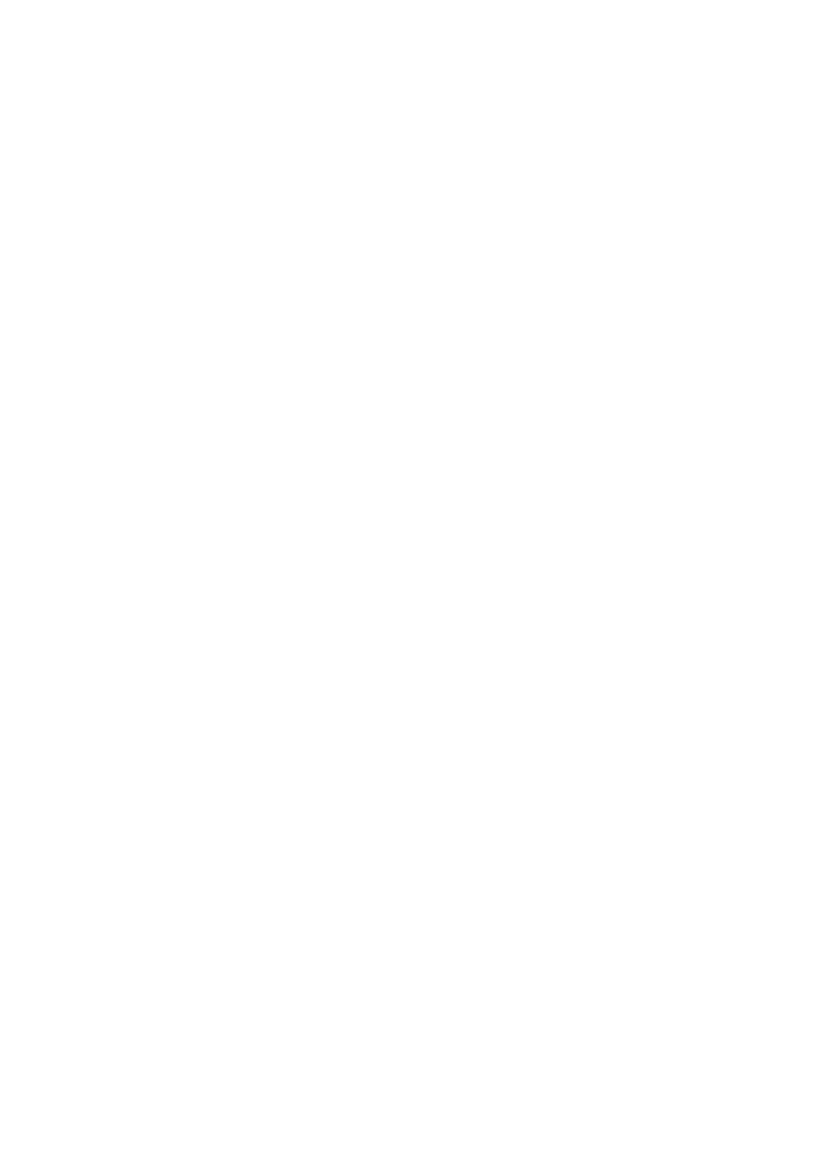
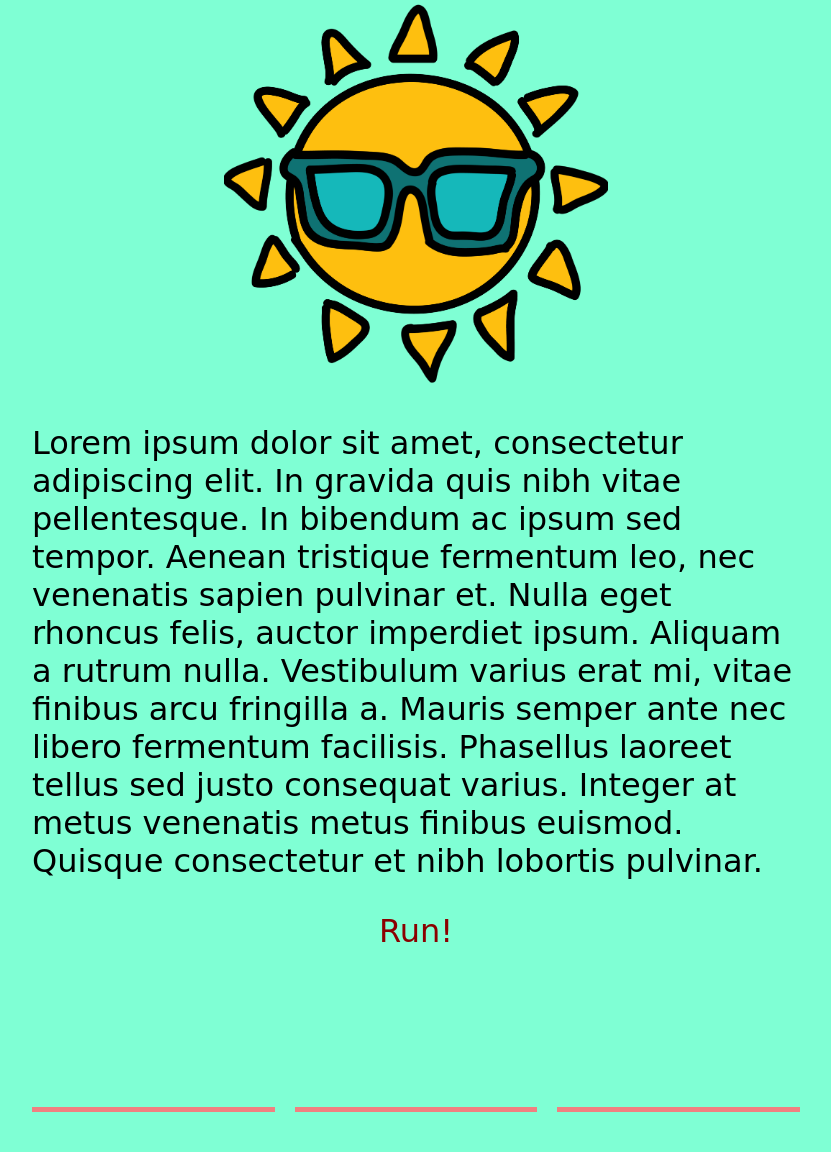
Before and after one commit to ajwarnick/ART330_example_site, a plain HTML site: page index.html in a window 1280 px wide. Shown: the whole page, without its empty margins (224-1055 px from the left). Before the commit the page ends 800 px from the top, so only its background shows below. Drawn offline with Linux system fonts and the light colour scheme; a web font is replaced by a local one.

Commit message:
Mid set up

```diff
--- a/index.html
+++ b/index.html
@@ -6,8 +6,53 @@
         <meta http-equiv="X-UA-Compatible" content="ie=edge">
         <title>ART 330 - Example Site - By Anthony Warnick</title>
 
+        <!-- STEP 2 ADD THE LINK TO THE FONT YOU WANT TO USE FROM GOOGLE FONTS  -->
+        <link href="https://fonts.googleapis.com/css?family=Modak&display=swap" rel="stylesheet">
+
+        <!-- STEP 1 ADD YOUR STYLESHEET -->
+        <link rel="stylesheet" href="/style.css">
 
     </head>
     <body>
+
+        <!-- STEP 3 ADD YOUR SKELETON -->
+        <!-- note: an 'id' can only be used once on a page (it is unique) -->
+        <div id="main">
+
+            <!-- STEP 4 ADD YOUR MAIN ILLUSTRATION -->
+            <div class="hero">
+                    <img src="/img/Weather-09.png" alt="happy sun">
+            </div>
+
+            <!-- SETP 5 ADD YOUR STORY -->
+            <div class="story">
+                <!-- note: put each paragraph in a 'p' tag -->
+                <p>
+                    Lorem ipsum dolor sit amet, consectetur adipiscing elit. In gravida quis nibh vitae pellentesque. In bibendum ac ipsum sed tempor. Aenean tristique fermentum leo, nec venenatis sapien pulvinar et. Nulla eget rhoncus felis, auctor imperdiet ipsum. Aliquam a rutrum nulla. Vestibulum varius erat mi, vitae finibus arcu fringilla a. Mauris semper ante nec libero fermentum facilisis. Phasellus laoreet tellus sed justo consequat varius. Integer at metus venenatis metus finibus euismod. Quisque consectetur et nibh lobortis pulvinar.
+                </p>
+            </div>
+            <div class="choices">
+
+                <!-- STEP 6 ADD YOUR CHOICES -->
+                <!-- note: a 'class' can be used mulitple times -->
+                <div class="choice">
+
+                    <!-- NOTE: THESE CAN BE IMAGES OR TEXT BUT MUST BE IN 'A' TAGS -->
+                    <!-- the 'href' is the location the viewer will be taken to when they click on the image or text -->
+                    <a href="">
+
+                    </a>
+                </div>
+                <div class="choice">
+                    <a href="http://">
+                        Run!
+                    </a>
+                </div>
+                <div class="choice">
+
+                </div>
+            </div>
+        </div>
+
     </body>
 </html>
--- a/style.css
+++ b/style.css
@@ -0,0 +1,115 @@
+/**
+ * STYLES
+ *
+ * This is where we change the way our file looks
+ *
+ * ========================================================================= */
+
+
+
+/**
+ * TAG STYLES
+ *
+ * This section is for the styles for our tags like body, a, and p
+ * Remember when we make a rule for our tags the selector is
+ *
+ * ------------------------------------------------------------------------- */
+
+body{
+    /* THIS REMOVES THE AKWARD 5PX BORDER IN ALL BROWSERS */
+    margin:0;
+    padding:0;
+
+    /* HERE WE COPY THE TYPE INFORMATION FROM GOOD */
+    font-family: 'Modak', cursive;
+    font-size: 2em;
+
+    /* HERE WE SET THE BASE COLOR OF THE SITE */
+    /* color can be one of the names found here: https://htmlcolorcodes.com/color-names/ */
+    background-color: aquamarine;
+
+    /* or they can be RGB values */
+    background-color: rgb(127, 255, 212);
+
+    /* or they can be HEX values */
+    background-color: #7FFFD4;
+
+
+}
+
+
+/* STYLES FOR OUR IMAGES */
+img{
+    /* TELL ALL OF OUR IMAGES WE DON'T WANT THEM TO BE BIGGER THAN THEIR CONTAINER */
+    max-width: 100%;
+}
+
+
+/* STYLES FOR OUR PARAGRAPH TAGS */
+p{
+
+}
+
+
+/* STYLES FOR OUR 'A' TAGS */
+a{
+    color: DarkRed;
+    text-decoration: none;
+}
+
+a:hover{
+
+    color: Goldenrod;
+
+}
+
+
+/**
+ * CLASS STYLES
+ *
+ * This section is for the styles for our tags like 'hero', 'story', and 'choices'
+ * remember that when we are styling a class the selector begins with a '.'
+ *
+ * ------------------------------------------------------------------------- */
+
+
+.hero{
+    /* HERE WE SET THE WIDTH OF OUR HERO IMAGE ON THE PAGE 'vw' UNITES ARE LIKE A PERCENT OF THE BROWSER WINDOW */
+    width: 30vw;
+
+    /* THIS IS USED TO SET THE MARGINS ON THE LEFT AND RIGTH TO THE SAME VALUE SO OUR ELEMENT IS CENTERED */
+    margin: auto;
+}
+
+.story{
+    /* HERE WE SET THE WIDTH OF OUR STORY */
+    width: 60vw;
+
+    /* THIS IS CENTERS THE STORY BOCK LIKE OUR HERO IMAGE */
+    margin: auto;
+}
+
+.choices{
+    width: 60vw;
+    margin: auto;
+
+    /* HERE WE ARE MAKING A GRID FOR OUR INDIVIDUAL CHOICES TO FOLLOW */
+    display: grid;
+    /* this grid will have three columns */
+    /* in this exmaple we are making the columns equal */
+    grid-template-columns: 1fr 1fr 1fr;
+    /* and here we setting the heigth of the row */
+    grid-template-rows: 200px;
+    grid-column-gap: 20px;
+
+    padding-bottom: 40px;
+
+}
+
+.choice{
+
+    border-bottom: 5px solid LightCoral;
+
+    text-align: center;
+
+}
```
Also changed, not shown: img/Weather-09.png (added).
